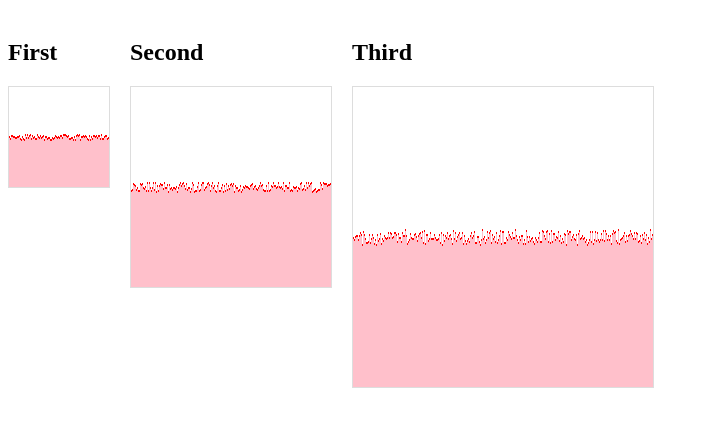
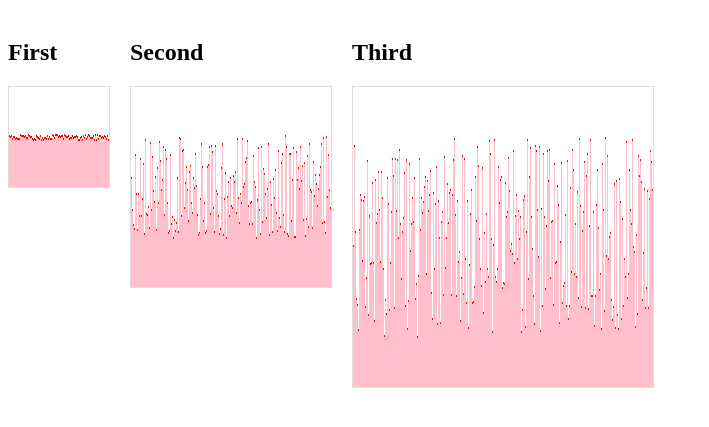
Before and after one commit to gridsane/yandex-shri, a plain HTML site: page 2-equalizer/index.html in a window 1280 px wide. Shown: the part 61-488 px from the top of the page, without its empty margins (0-709 px from the left). Drawn offline with Linux system fonts and the light colour scheme.

Commit message:
equalizer raising feature

```diff
--- a/2-equalizer/index.html
+++ b/2-equalizer/index.html
@@ -50,29 +50,33 @@
 
                 cols.push({
                     el: col,
-                    height: 0,
+                    height: Math.random() * elHeight,
                     targetHeight: 0,
                     step: 0
                 });
             };
 
-            function initColsHeights(cols) {
+            function initColsHeights(cols, isCenter) {
                 for (var i = 0; i < colQuantity; i++) {
-                    cols[i].height = Math.random() * elHeight;
-                    cols[i].targetHeight = elHeight / 2;
+                    cols[i].targetHeight = isCenter
+                        ? elHeight / 2
+                        : Math.random() * elHeight;
+
                     cols[i].step = (cols[i].targetHeight - cols[i].height) / duration;
                 }
             }
 
             var lastTime = new Date().getTime(),
-                startTime = 0;
+                startTime = 0,
+                isCenter = true;
 
             var equalizerStep = function () {
                 var t  = new Date().getTime(), // milliseconds
                     dt = (t - lastTime)/1000; // seconds
 
                 if ((t - startTime)/1000 > duration) {
-                    initColsHeights(cols);
+                    initColsHeights(cols, isCenter);
+                    isCenter = !isCenter;
                     startTime = t;
                 }
 
@@ -90,8 +94,8 @@
 
         window.onload = function () {
           setEqualizer('eq_1', 1, 1);
-          setEqualizer('eq_2', 1, 1);
-          setEqualizer('eq_3', 1, 1);
+          setEqualizer('eq_2', 2, 1);
+          setEqualizer('eq_3', 3, 1);
         }
     </script>
   </head>
```
